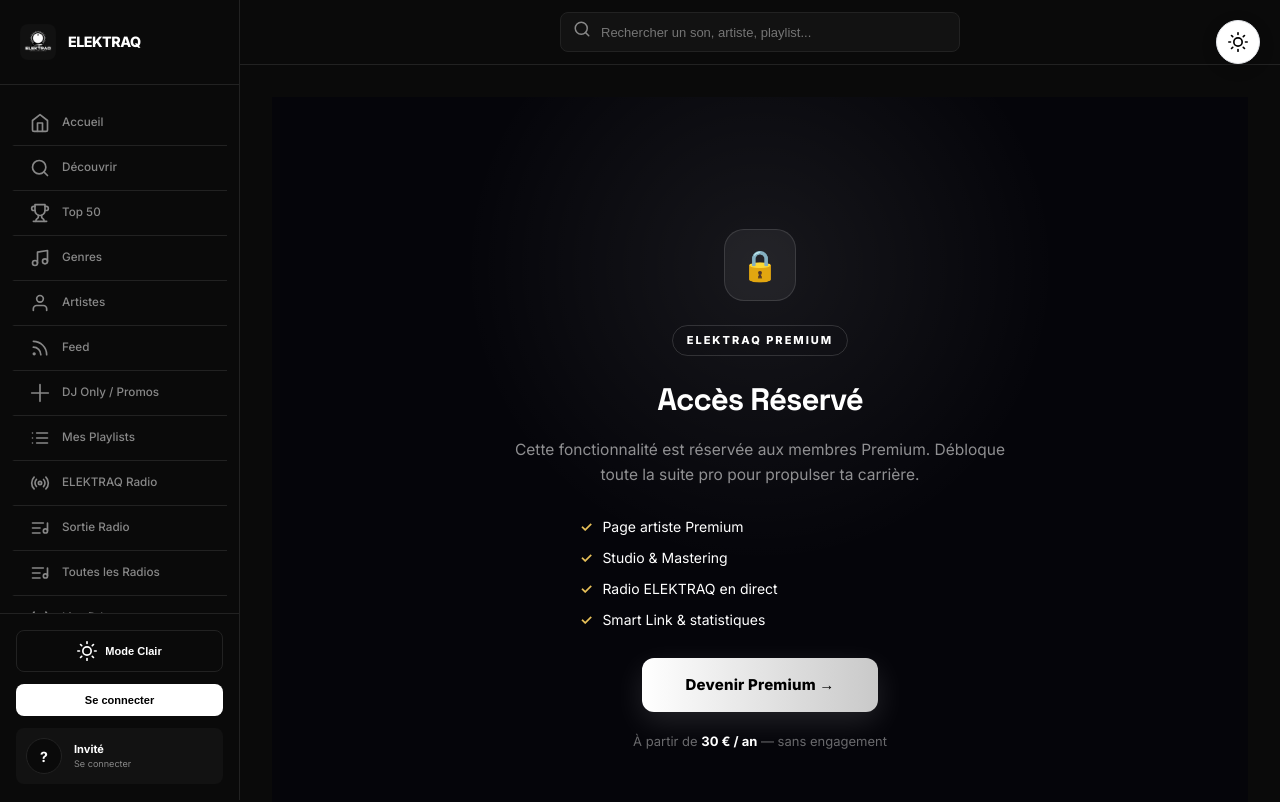
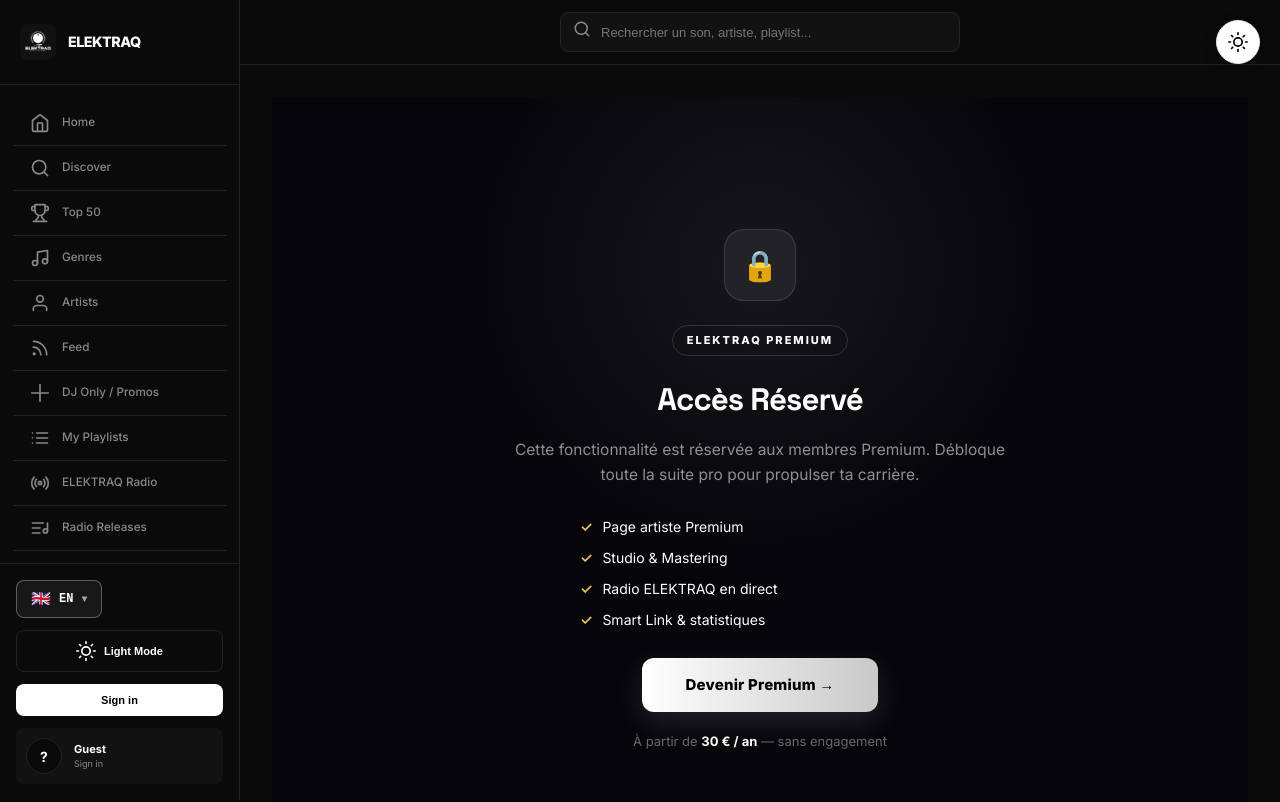
Before and after one commit to Levon-Dinato/waveforge-pro, a React (Vite) app: page /ia-videos in a window 1280 px wide. Shown: the top 802 px of the page. Built offline with nearby package versions, Linux system fonts and the light colour scheme.

Commit message:
feat(i18n): monter le selecteur de langue et traduire la navigation + l'interface generale (FR/EN)
Co-authored-by: Chatbox <chatbox@chatboxai.com>

```diff
--- a/src/i18n/locales/en.json
+++ b/src/i18n/locales/en.json
@@ -1,9 +1,22 @@
 {
   "nav": {
     "home": "Home",
-    "nouveautes": "New Releases",
+    "discover": "Discover",
+    "top50": "Top 50",
     "genres": "Genres",
     "artists": "Artists",
+    "feed": "Feed",
+    "djonly": "DJ Only / Promos",
+    "playlists": "My Playlists",
+    "radio": "ELEKTRAQ Radio",
+    "sortieRadio": "Radio Releases",
+    "allRadios": "All Radios",
+    "live": "Live DJ",
+    "events": "Events",
+    "guide": "Guide",
+    "menu": "Menu",
+    "releases": "Releases",
+    "radioShort": "Radio",
     "studio": "Studio",
     "stems": "Stems",
     "mastering": "Mastering",
@@ -18,6 +31,18 @@
     "logout": "LOGOUT",
     "output": "AUDIO OUTPUT"
   },
+  "common": {
+    "login": "Login",
+    "logout": "Logout",
+    "sign_in": "Sign in",
+    "guest": "Guest",
+    "view_profile": "View my profile",
+    "light_mode": "Light Mode",
+    "dark_mode": "Dark Mode",
+    "admin": "Admin Panel",
+    "loading": "Loading...",
+    "search_placeholder": "Search sounds, artists, playlists..."
+  },
   "auth": {
     "login_tab": "Login"
   }
--- a/src/i18n/locales/fr.json
+++ b/src/i18n/locales/fr.json
@@ -1,10 +1,22 @@
 {
   "nav": {
     "home": "Accueil",
-    "live": "Live",
-    "nouveautes": "Nouveautés",
+    "discover": "Découvrir",
+    "top50": "Top 50",
     "genres": "Genres",
     "artists": "Artistes",
+    "feed": "Feed",
+    "djonly": "DJ Only / Promos",
+    "playlists": "Mes Playlists",
+    "radio": "ELEKTRAQ Radio",
+    "sortieRadio": "Sortie Radio",
+    "allRadios": "Toutes les Radios",
+    "live": "Live DJ",
+    "events": "Événements",
+    "guide": "Guide",
+    "menu": "Menu",
+    "releases": "Sorties",
+    "radioShort": "Radio",
     "studio": "Studio",
     "stems": "Stems",
     "mastering": "Mastering",
@@ -19,6 +31,18 @@
     "logout": "DÉCONNEXION",
     "output": "SORTIE AUDIO"
   },
+  "common": {
+    "login": "Connexion",
+    "logout": "Déconnexion",
+    "sign_in": "Se connecter",
+    "guest": "Invité",
+    "view_profile": "Voir mon profil",
+    "light_mode": "Mode Clair",
+    "dark_mode": "Mode Sombre",
+    "admin": "Panel Admin",
+    "loading": "Chargement...",
+    "search_placeholder": "Rechercher des sons, artistes, playlists..."
+  },
   "auth": {
     "login_tab": "Connexion"
   }
--- a/src/layouts/MainLayout.tsx
+++ b/src/layouts/MainLayout.tsx
@@ -9,6 +9,8 @@ import { ScrollButtons } from '../components/ScrollButtons';
 import { useIsMobile } from '../hooks/useIsMobile';
 import { useTheme } from '../contexts/ThemeContext';
 import { Footer } from '../components/Footer';
+import { useTranslation } from 'react-i18next';
+import { LanguageSwitcher } from '../components/LanguageSwitcher';
 
 const Icons = {
   home: <svg width="20" height="20" viewBox="0 0 24 24" fill="none" stroke="currentColor" strokeWidth="2" strokeLinecap="round" strokeLinejoin="round"><path d="M3 9l9-7 9 7v11a2 2 0 0 1-2 2H5a2 2 0 0 1-2-2z" /><polyline points="9 22 9 12 15 12 15 22" /></svg>,
@@ -32,32 +34,32 @@ const Icons = {
 };
 
 const NAV_ITEMS = [
-  { path: '/', label: 'Accueil', icon: Icons.home, exact: true },
-  { path: '/discover', label: 'Découvrir', icon: Icons.discover },
-  { path: '/charts', label: 'Top 50', icon: Icons.trophy },
-  { path: '/genres', label: 'Genres', icon: Icons.genres },
-  { path: '/artists', label: 'Artistes', icon: Icons.artists },
-  { path: '/feed', label: 'Feed', icon: Icons.feed },
-  { path: '/nouveautes', label: 'DJ Only / Promos', icon: Icons.new },
-  { path: '/mes-playlists', label: 'Mes Playlists', icon: Icons.playlist },
-  { path: '/radio/ELEKTRAQ', label: 'ELEKTRAQ Radio', icon: Icons.live },
-  { path: '/sortie-radio', label: 'Sortie Radio', icon: Icons.radioList },
-  { path: '/radios', label: 'Toutes les Radios', icon: Icons.radioList },
-  { path: '/live', label: 'Live DJ', icon: Icons.live },
-  { path: '/events', label: 'Événements', icon: Icons.events },
+  { path: '/', labelKey: 'nav.home', icon: Icons.home, exact: true },
+  { path: '/discover', labelKey: 'nav.discover', icon: Icons.discover },
+  { path: '/charts', labelKey: 'nav.top50', icon: Icons.trophy },
+  { path: '/genres', labelKey: 'nav.genres', icon: Icons.genres },
+  { path: '/artists', labelKey: 'nav.artists', icon: Icons.artists },
+  { path: '/feed', labelKey: 'nav.feed', icon: Icons.feed },
+  { path: '/nouveautes', labelKey: 'nav.djonly', icon: Icons.new },
+  { path: '/mes-playlists', labelKey: 'nav.playlists', icon: Icons.playlist },
+  { path: '/radio/ELEKTRAQ', labelKey: 'nav.radio', icon: Icons.live },
+  { path: '/sortie-radio', labelKey: 'nav.sortieRadio', icon: Icons.radioList },
+  { path: '/radios', labelKey: 'nav.allRadios', icon: Icons.radioList },
+  { path: '/live', labelKey: 'nav.live', icon: Icons.live },
+  { path: '/events', labelKey: 'nav.events', icon: Icons.events },
 
   // ✅ "Outils DJ" et "Réglages" ont été retirés d'ici
 
-  { path: '/help', label: 'Guide', icon: Icons.help },
+  { path: '/help', labelKey: 'nav.guide', icon: Icons.help },
 ];
 
 const MOBILE_NAV = [
-  { path: '/', label: 'Accueil', icon: Icons.home, exact: true },
-  { path: '/discover', label: 'Découvrir', icon: Icons.discover },
-  { path: '/charts', label: 'Top 50', icon: Icons.trophy },
-  { path: '/nouveautes', label: 'Sorties', icon: Icons.new },
-  { path: '/radio/ELEKTRAQ', label: 'Radio', icon: Icons.radioList },
-  { path: '#menu', label: 'Menu', icon: Icons.menu },
+  { path: '/', labelKey: 'nav.home', icon: Icons.home, exact: true },
+  { path: '/discover', labelKey: 'nav.discover', icon: Icons.discover },
+  { path: '/charts', labelKey: 'nav.top50', icon: Icons.trophy },
+  { path: '/nouveautes', labelKey: 'nav.releases', icon: Icons.new },
+  { path: '/radio/ELEKTRAQ', labelKey: 'nav.radioShort', icon: Icons.radioList },
+  { path: '#menu', labelKey: 'nav.menu', icon: Icons.menu },
 ];
 
 export const MainLayout: React.FC = () => {
@@ -68,6 +70,7 @@ export const MainLayout: React.FC = () => {
   const navigate = useNavigate();
 
   const { theme, toggleTheme } = useTheme();
+  const { t } = useTranslation();
   const isDark = theme === 'dark';
 
   const [mobileMenuOpen, setMobileMenuOpen] = useState(false);
@@ -143,14 +146,15 @@ export const MainLayout: React.FC = () => {
           <div style={{ display: 'flex', gap: 12, alignItems: 'center' }}>
             {user ? (
               <button onClick={handleAuthClick} style={{ background: 'transparent', border: 'none', color: '#b0b0b0', fontWeight: 700, fontSize: 13, cursor: 'pointer' }}>
-                Déconnexion
+                {t('common.logout')}
               </button>
             ) : (
               <button onClick={handleAuthClick} style={{ background: '#ffffff', border: 'none', color: '#000', fontWeight: 700, fontSize: 13, padding: '6px 12px', borderRadius: 6, cursor: 'pointer' }}>
-                Connexion
+                {t('common.login')}
               </button>
             )}
 
+            <LanguageSwitcher />
             <button onClick={toggleTheme} style={{ background: 'transparent', border: 'none', color: colors.textMain, cursor: 'pointer', padding: 4 }}>
               {isDark ? Icons.sun : Icons.moon}
             </button>
@@ -183,7 +187,7 @@ export const MainLayout: React.FC = () => {
             return (
               <button key={item.path} onClick={() => isMenu ? setMobileMenuOpen(true) : navigate(item.path)} style={{ display: 'flex', flexDirection: 'column', alignItems: 'center', gap: 4, padding: '6px 12px', borderRadius: 12, background: 'transparent', border: 'none', color: isActive ? colors.textMain : colors.textMuted, cursor: 'pointer', minWidth: 60 }}>
                 <div style={{ transform: isActive ? 'scale(1.1)' : 'scale(1)', transition: 'transform 0.1s' }}>{item.icon}</div>
-                <span style={{ fontSize: 10, fontWeight: 700, letterSpacing: '0.2px' }}>{item.label}</span>
+                <span style={{ fontSize: 10, fontWeight: 700, letterSpacing: '0.2px' }}>{t(item.labelKey)}</span>
               </button>
             );
           })}
@@ -197,7 +201,7 @@ export const MainLayout: React.FC = () => {
             <style>{`@keyframes fadeIn { from { opacity: 0 } to { opacity: 1 } }`}</style>
 
             <div style={{ padding: '16px', display: 'flex', justifyContent: 'space-between', alignItems: 'center', borderBottom: `1px solid ${colors.border}` }}>
-              <span style={{ fontWeight: 800, fontSize: '1.2rem', color: colors.textMain }}>Menu</span>
+              <span style={{ fontWeight: 800, fontSize: '1.2rem', color: colors.textMain }}>{t('nav.menu')}</span>
               <button onClick={() => setMobileMenuOpen(false)} style={{ background: 'transparent', border: 'none', color: colors.textMain, cursor: 'pointer', padding: 8 }}>
                 {Icons.close}
               </button>
@@ -214,7 +218,7 @@ export const MainLayout: React.FC = () => {
                     background: isActive ? colors.activeBg : 'transparent', fontWeight: isActive ? 700 : 500,
                   }}>
                     <span style={{ display: 'flex', color: isActive ? colors.textMain : colors.textMuted }}>{item.icon}</span>
-                    {item.label}
+                    {t(item.labelKey)}
                   </NavLink>
                 );
               })}
@@ -222,7 +226,7 @@ export const MainLayout: React.FC = () => {
 
             <div style={{ padding: '20px', borderTop: `1px solid ${colors.border}`, display: 'flex', flexDirection: 'column', gap: 12 }}>
               <button onClick={() => { toggleTheme(); setMobileMenuOpen(false); }} style={{ width: '100%', padding: '14px', background: colors.hoverBg, color: colors.textMain, border: 'none', borderRadius: 8, fontWeight: 700, fontSize: '1rem', display: 'flex', alignItems: 'center', justifyContent: 'center', gap: 8 }}>
-                {isDark ? Icons.sun : Icons.moon} {isDark ? 'Mode Clair' : 'Mode Sombre'}
+                {isDark ? Icons.sun : Icons.moon} {isDark ? t('common.light_mode') : t('common.dark_mode')}
               </button>
 
               <button onClick={() => { handleAuthClick(); setMobileMenuOpen(false); }} style={{
@@ -230,7 +234,7 @@ export const MainLayout: React.FC = () => {
                 color: user ? '#b0b0b0' : '#000', border: user ? '1px solid #b0b0b0' : 'none',
                 borderRadius: 8, fontWeight: 800, fontSize: '1rem', display: 'flex', alignItems: 'center', justifyContent: 'center', gap: 8
               }}>
-                {user ? <>{Icons.logout} Déconnexion</> : 'Se connecter'}
+                {user ? <>{Icons.logout} {t('common.logout')}</> : t('common.sign_in')}
               </button>
             </div>
           </div>
@@ -261,7 +265,7 @@ export const MainLayout: React.FC = () => {
                 onMouseLeave={(e) => { if (!isActive) { e.currentTarget.style.background = 'transparent'; e.currentTarget.style.color = colors.textMuted; } }}
               >
                 <span style={{ display: 'flex' }}>{item.icon}</span>
-                <span style={{ flex: 1 }}>{item.label}</span>
+                <span style={{ flex: 1 }}>{t(item.labelKey)}</span>
               </NavLink>
             );
           })}
@@ -269,9 +273,10 @@ export const MainLayout: React.FC = () => {
 
         <div style={{ padding: '16px', borderTop: `1px solid ${colors.border}`, display: 'flex', flexDirection: 'column', gap: '12px', flexShrink: 0 }}>
 
+          <LanguageSwitcher />
           <button onClick={toggleTheme} style={{ display: 'flex', alignItems: 'center', justifyContent: 'center', gap: 8, padding: '10px 12px', border: `1px solid ${colors.border}`, borderRadius: 8, background: 'transparent', color: colors.textMain, cursor: 'pointer', fontWeight: 600, fontSize: '0.85rem', transition: 'all 0.2s' }}>
              {isDark ? Icons.sun : Icons.moon}
-             {isDark ? 'Mode Clair' : 'Mode Sombre'}
+             {isDark ? t('common.light_mode') : t('common.dark_mode')}
           </button>
 
           {isAdmin && (
@@ -280,7 +285,7 @@ export const MainLayout: React.FC = () => {
               onMouseLeave={(e) => e.currentTarget.style.background = 'rgba(255, 68, 68, 0.05)'}
             >
               {Icons.admin}
-              Panel Admin
+              {t('common.admin')}
             </NavLink>
           )}
 
@@ -298,9 +303,9 @@ export const MainLayout: React.FC = () => {
             onMouseLeave={(e) => { if (user) e.currentTarget.style.background = 'transparent'; }}
           >
             {user ? (
-              <>{Icons.logout} Déconnexion</>
+              <>{Icons.logout} {t('common.logout')}</>
             ) : (
-              'Se connecter'
+              t('common.sign_in')
             )}
           </button>
 
@@ -309,8 +314,8 @@ export const MainLayout: React.FC = () => {
               {avatarUrl ? <img src={avatarUrl} alt="" style={{ width: '100%', height: '100%', objectFit: 'cover' }} /> : (user ? displayName.charAt(0).toUpperCase() : '?')}
             </div>
             <div style={{ flex: 1, minWidth: 0 }}>
-               <div style={{ fontSize: '0.85rem', fontWeight: 700, whiteSpace: 'nowrap', overflow: 'hidden', textOverflow: 'ellipsis', color: colors.textMain }}>{user ? displayName : 'Invité'}</div>
-               <div style={{ fontSize: '0.7rem', color: colors.textMuted }}>{user ? 'Voir mon profil' : 'Se connecter'}</div>
+               <div style={{ fontSize: '0.85rem', fontWeight: 700, whiteSpace: 'nowrap', overflow: 'hidden', textOverflow: 'ellipsis', color: colors.textMain }}>{user ? displayName : t('common.guest')}</div>
+               <div style={{ fontSize: '0.7rem', color: colors.textMuted }}>{user ? t('common.view_profile') : t('common.sign_in')}</div>
             </div>
           </Link>
         </div>
```
